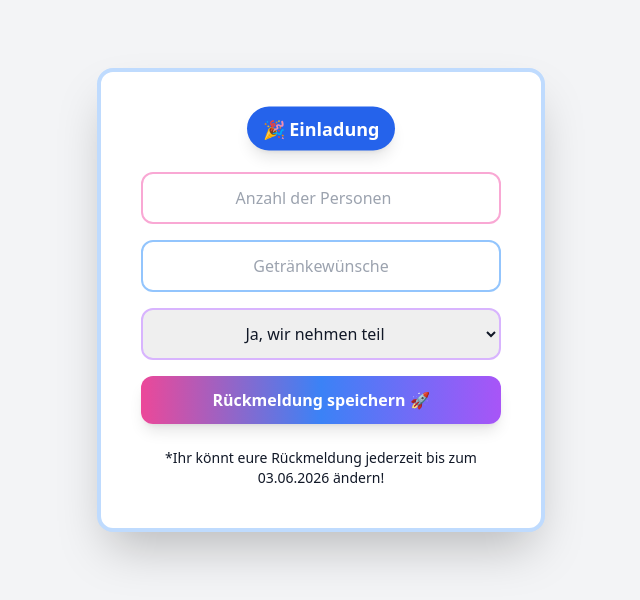
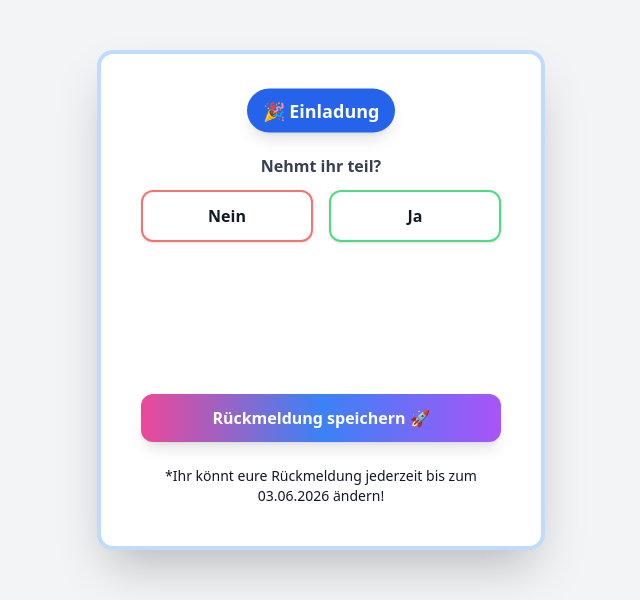
Before and after one commit to BassdoxXx/simple_invites, a Flask app: template app/templates/respond.html in a window 1280 px wide. Shown: the top 600 px of the page, without its empty margins (319-959 px from the left). Run offline with Flask 3, Linux system fonts and the light colour scheme; the template is opened without the code that fills it, so the values that code supplies are empty; parts of the project's set-up code (start-up, migrations or seed data) failed here and were passed over; some libraries are stand-ins or nearby versions.

Commit message:
changed design for feedback

```diff
--- a/app/templates/respond.html
+++ b/app/templates/respond.html
@@ -1,26 +1,61 @@
-{% extends "layout_guest.html" %}
-
-{% block title %}Einladung beantworten{% endblock %}
-
-{% block content %}
-<div class="flex items-center justify-center bg-gray-100 pt-6 pb-4 min-h-[70vh]">
-  <div class="bg-white rounded-2xl shadow-2xl p-10 w-full max-w-md border-4 border-blue-200">
+{% extends "layout_guest.html" %} {% block title %}Einladung beantworten{%
+endblock %} {% block content %}
+<div
+  class="flex items-center justify-center bg-gray-100 pt-6 pb-4 min-h-[70vh]"
+>
+  <div
+    class="bg-white rounded-2xl shadow-2xl p-10 w-full max-w-md border-4 border-blue-200"
+  >
     {% if vereins_name %}
-      <h2 class="text-3xl font-extrabold text-pink-600 text-center mb-2 drop-shadow">{{ vereins_name }}</h2>
-    {% endif %}
-    {% if event_name %}
-      <h3 class="text-xl font-semibold text-blue-700 text-center mb-6">{{ event_name }}</h3>
+    <h2
+      class="text-3xl font-extrabold text-pink-600 text-center mb-2 drop-shadow"
+    >
+      {{ vereins_name }}
+    </h2>
+    {% endif %} {% if event_name %}
+    <h3 class="text-xl font-semibold text-blue-700 text-center mb-6">
+      {{ event_name }}
+    </h3>
     {% endif %}
     <div class="flex justify-center mb-4">
-      <span class="inline-block bg-blue-600 text-white rounded-full px-4 py-2 text-lg font-bold shadow-lg animate-bounce">🎉 Einladung</span>
+      <span
+        class="inline-block bg-blue-600 text-white rounded-full px-4 py-2 text-lg font-bold shadow-lg animate-bounce"
+        >🎉 Einladung</span
+      >
     </div>
 <form method="POST" class="space-y-4">
+  <!-- Teilnahmeauswahl -->
+  <div class="flex flex-col gap-3">
+    <p class="text-center font-semibold text-gray-700">Nehmt ihr teil?</p>
+
+    <div class="flex justify-center gap-4">
+      <label class="w-1/2">
+        <input type="radio" name="attending" value="no" class="peer hidden" id="attending_no"
+          {% if response and response.attending == 'no' %}checked{% endif %}>
+        <div
+          class="w-full text-center border-2 border-red-400 rounded-xl py-3 font-bold shadow transition-all peer-checked:bg-red-500 peer-checked:text-white peer-checked:scale-105 hover:scale-105 cursor-pointer">
+          Nein
+        </div>
+      </label>
+
+      <label class="w-1/2">
+        <input type="radio" name="attending" value="yes" class="peer hidden" id="attending_yes"
+          {% if response and response.attending == 'yes' %}checked{% endif %}>
+        <div
+          class="w-full text-center border-2 border-green-400 rounded-xl py-3 font-bold shadow transition-all peer-checked:bg-green-500 peer-checked:text-white peer-checked:scale-105 hover:scale-105 cursor-pointer">
+          Ja
+        </div>
+      </label>
+    </div>
+  </div>
+
+  <!-- Zusatzfelder, nur wenn Teilnahme = Ja -->
+  <div id="extra-fields" class="space-y-4 transition-opacity duration-500 opacity-100">
     <input
       type="number"
       name="persons"
       min="1"
       max="100"
-        required
       value="{{ response.persons if response else '' }}"
       class="w-full p-3 border-2 border-pink-300 rounded-xl text-center focus:outline-none focus:border-blue-500 transition"
       placeholder="Anzahl der Personen"
@@ -32,16 +67,46 @@
       class="w-full p-3 border-2 border-blue-300 rounded-xl text-center focus:outline-none focus:border-pink-500 transition"
       placeholder="Getränkewünsche"
     />
-      <select name="attending" class="w-full p-3 border-2 border-purple-300 rounded-xl text-center focus:outline-none focus:border-blue-500 transition">
-        <option value="yes" {% if response and response.attending == 'yes' %}selected{% endif %}>Ja, wir nehmen teil</option>
-        <option value="no" {% if response and response.attending == 'no' %}selected{% endif %}>Nein, wir nehmen nicht teil</option>
-      </select>
-      <button type="submit" class="w-full bg-gradient-to-r from-pink-500 via-blue-500 to-purple-500 text-white py-3 px-4 rounded-xl font-bold shadow-lg hover:scale-105 transition">
+  </div>
+
+  <button
+    type="submit"
+    class="w-full bg-gradient-to-r from-pink-500 via-blue-500 to-purple-500 text-white py-3 px-4 rounded-xl font-bold shadow-lg hover:scale-105 transition"
+  >
     Rückmeldung speichern 🚀
   </button>
 </form>
-    <br>
-    <p class="text-sm text-center">*Ihr könnt eure Rückmeldung jederzeit bis zum 03.06.2026 ändern!</p>
+
+    <br />
+    <p class="text-sm text-center">
+      *Ihr könnt eure Rückmeldung jederzeit bis zum 03.06.2026 ändern!
+    </p>
   </div>
 </div>
+<script>
+  document.addEventListener("DOMContentLoaded", function () {
+    const yes = document.getElementById("attending_yes");
+    const no = document.getElementById("attending_no");
+    const extra = document.getElementById("extra-fields");
+
+    function toggleExtraFields() {
+      if (yes.checked) {
+        extra.classList.remove("opacity-0", "pointer-events-none");
+        extra.classList.add("opacity-100");
+      } else {
+        extra.classList.add("opacity-0", "pointer-events-none");
+        extra.classList.remove("opacity-100");
+      }
+    }
+
+    // Initialzustand setzen
+    toggleExtraFields();
+
+    // Event-Listener hinzufügen
+    yes.addEventListener("change", toggleExtraFields);
+    no.addEventListener("change", toggleExtraFields);
+  });
+</script>
+
+
 {% endblock %}
```
Lines whose indentation alone changed are shown as unchanged.
